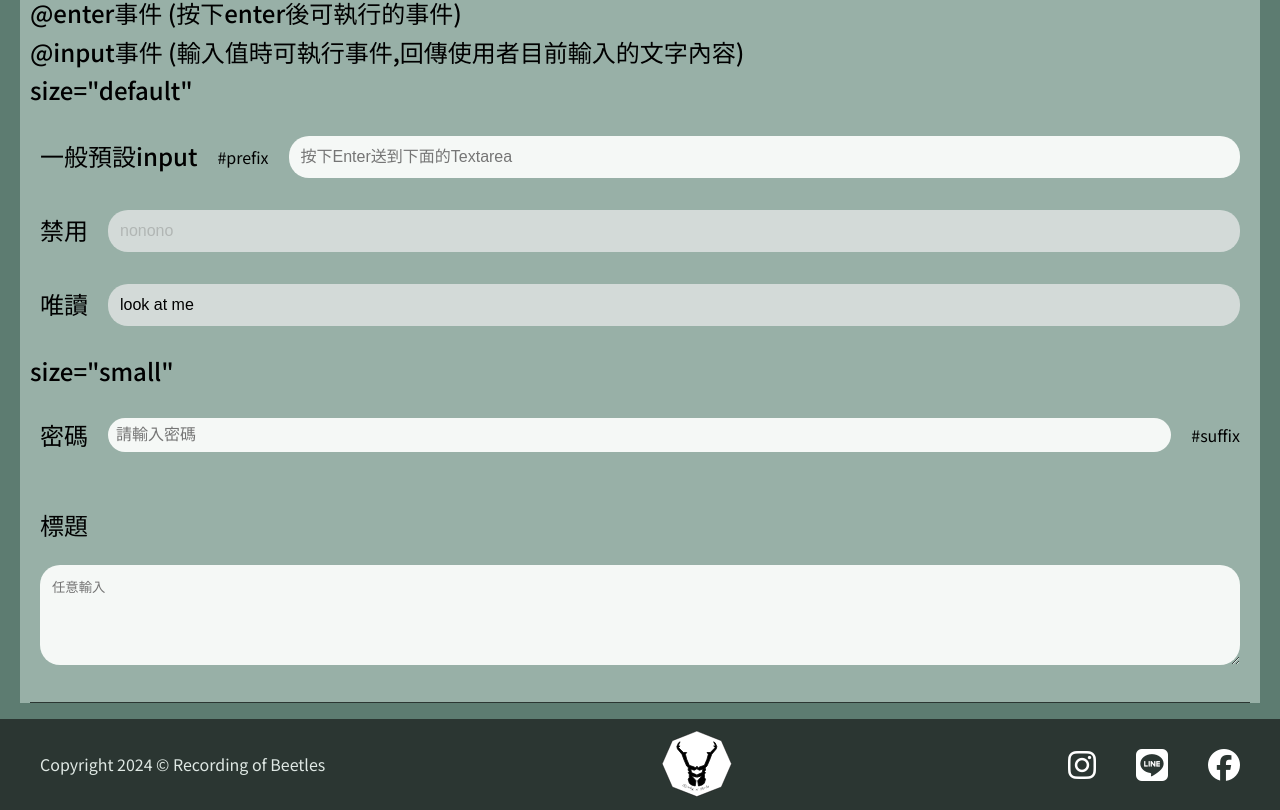
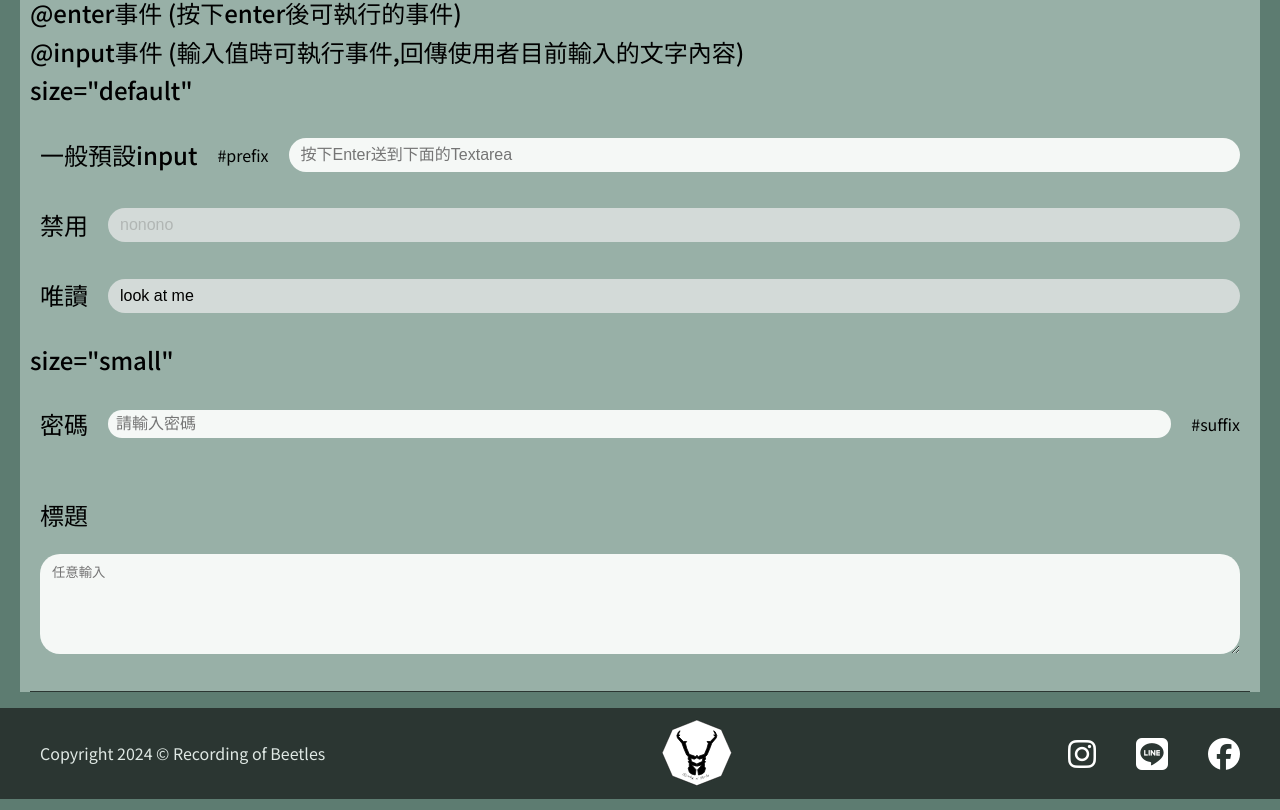
Before and after one commit to Mysterio1001/beetles, a Vue app: page /test in a window 1280 px wide. Shown: the part 2499-3309 px from the top of the page. Built offline with nearby package versions, Linux system fonts and the light colour scheme; a web font is replaced by a local one.

Commit message:
scss update
BeInput.vue add labelWidth type

```diff
--- a/src/assets/scss/abstracts/_var.scss
+++ b/src/assets/scss/abstracts/_var.scss
@@ -35,12 +35,12 @@ $z-index: (
 $input-sizes:(
   small:(
     // font-size: 14px,
-    padding: 8px 8px,
+    padding: 5px 8px,
     icon-size: 12px,
   ),
   default:(
     // font-size: 16px,
-    padding: 12px 12px,
+    padding: 8px 12px,
     icon-size: 16px,
   ),
 
```
